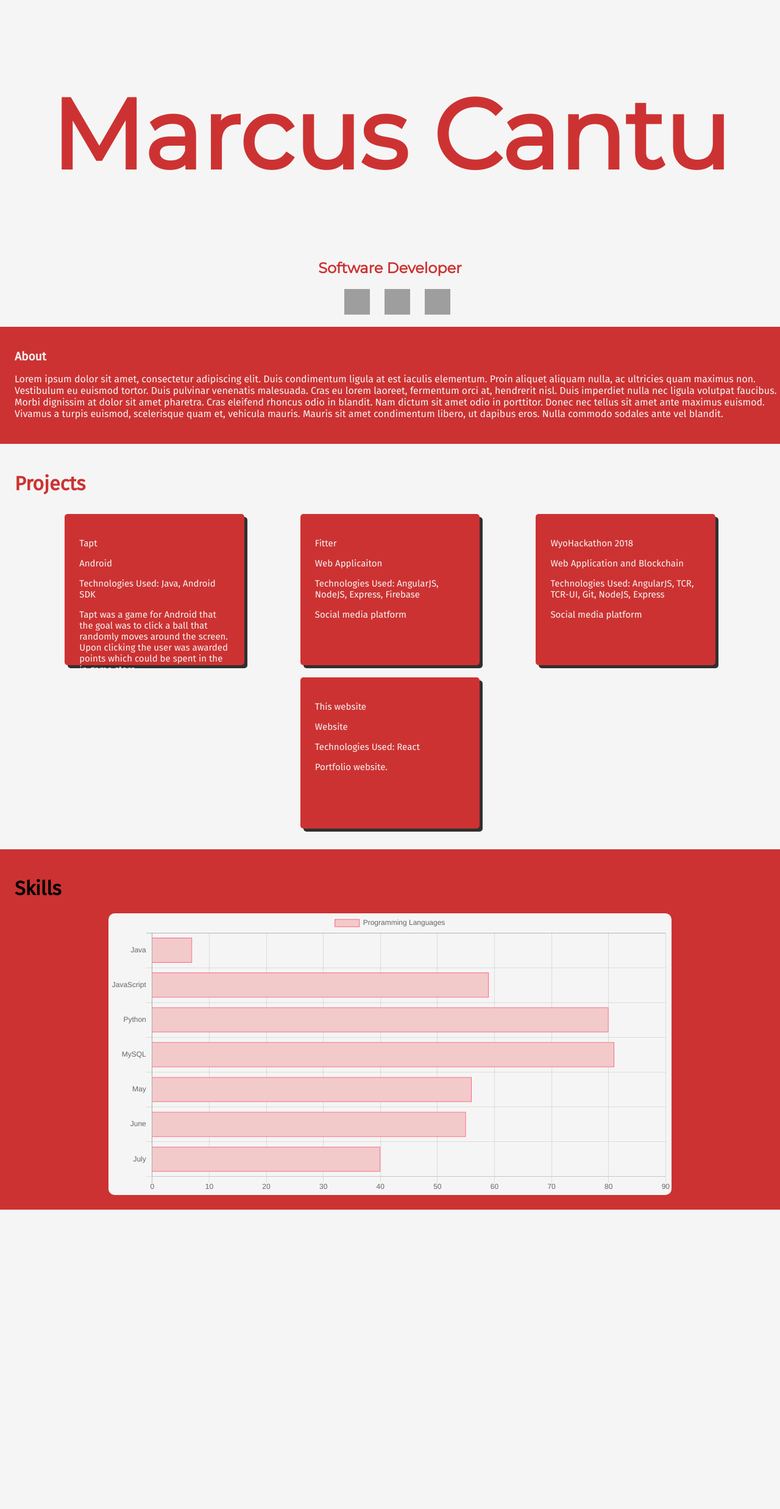
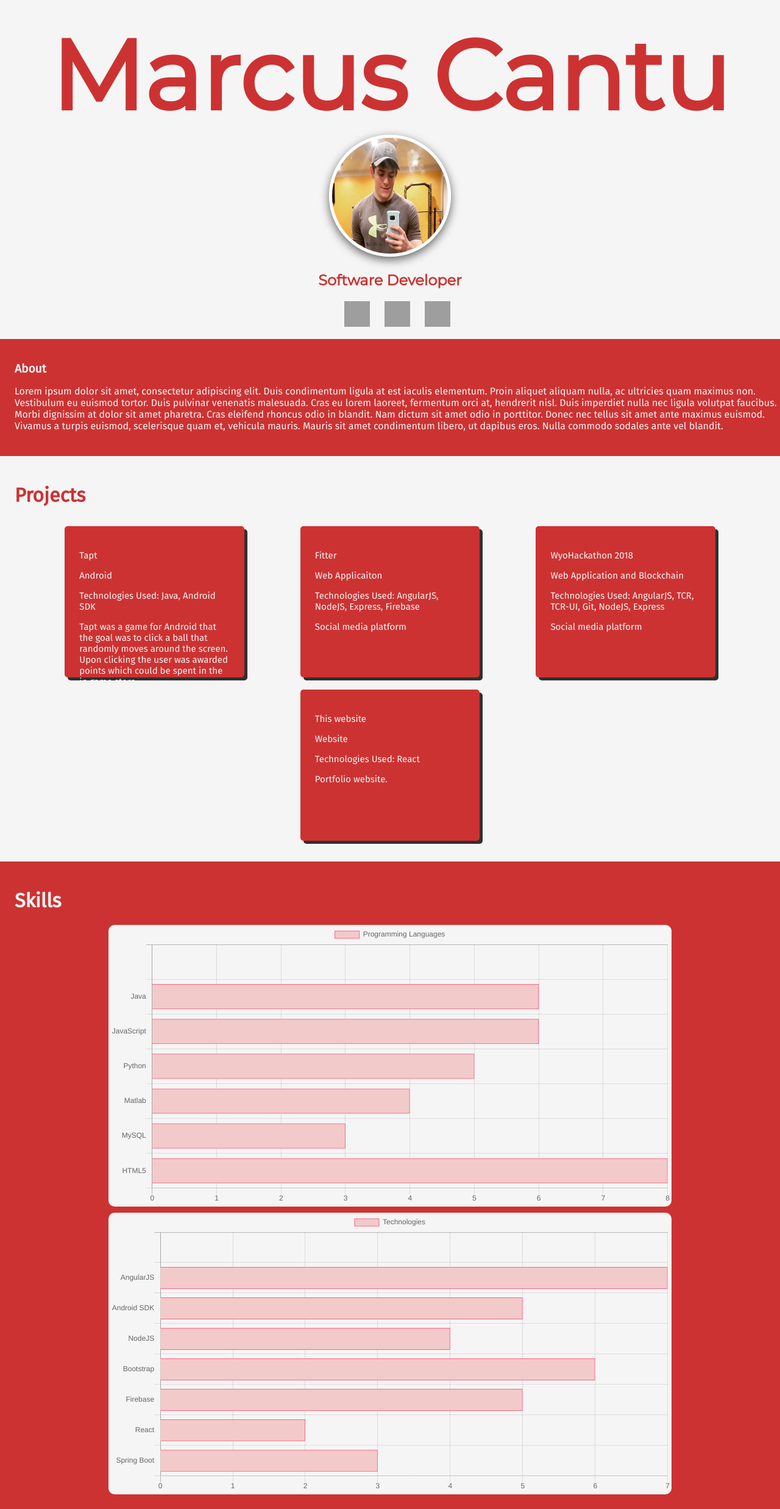
Before and after one commit to Cantum2/PersonalSite, a React app: page / in a window 1280 px wide. Shown: the top 2475 px of the page at 61% size. Before the commit the page ends 1984 px from the top, so only its background shows below. Built offline with nearby package versions, Linux system fonts and the light colour scheme; grey boxes are pictures that could not be loaded.

Commit message:
Added image and graphs

```diff
--- a/src/App.css
+++ b/src/App.css
@@ -13,3 +13,7 @@ body {
 .grow:hover {
     transform: scale(1.5);
 }
+
+.marginTop{
+    margin-top: 10px
+}
--- a/src/components/Header.js
+++ b/src/components/Header.js
@@ -6,6 +6,7 @@ const Header = () => (
   <HeaderContainer>
     <div>
       <h1>Marcus Cantu</h1>
+      <img src="../../Images/Me.png" className="headerImg"/>
          <h2>Software Developer</h2>
       <Social />
     </div>
@@ -24,9 +25,40 @@ const HeaderContainer = styled.div`
   margin-top: 0 !important;
   h1{
       font-size: 10em;
+      margin-top: 10px;
+      margin-bottom: 0px;
   }
-  div {
-     justify-content: center;
-     margin: 0 auto;
-  }
+
+  @keyframes float {
+	0% {
+		box-shadow: 0 5px 15px 0px rgba(0,0,0,0.6);
+		transform: translatey(0px);
+	}
+	50% {
+		box-shadow: 0 25px 15px 0px rgba(0,0,0,0.2);
+		transform: translatey(-20px);
+	}
+	100% {
+		box-shadow: 0 5px 15px 0px rgba(0,0,0,0.6);
+		transform: translatey(0px);
+	}
+}
+.headerImg {
+  width: 100%;
+  margin-top: 0px;
+  height: auto;
+  width: 200px;
+  height: 200px;
+  box-sizing: border-box;
+  border: 5px white solid;
+  border-radius: 50%;
+  overflow: hidden;
+  box-shadow: 0 5px 15px 0px rgba(0,0,0,0.6);
+  transform: translatey(0px);
+  animation: float 6s ease-in-out infinite;
+}
+div {
+    justify-content: center;
+    margin: 0 auto;
+}
 `;
--- a/src/components/ProjectCard.js
+++ b/src/components/ProjectCard.js
@@ -1,5 +1,6 @@
 import styled from "styled-components";
 
+// https://codepen.io/MarioDesigns/pen/woJgeo
 export default styled.div`
 width: 250px;
 height: 400px;
@@ -9,7 +10,6 @@ display: inline-block;
 margin-left: 10px;
 box-shadow: 5px 10px #888888;
 
-
 &:hover{
     background-color: black;
 }
--- a/src/components/Skills.js
+++ b/src/components/Skills.js
@@ -1,9 +1,9 @@
 import React, { Component }from "react";
 import styled from "styled-components";
 import {HorizontalBar} from "react-chartjs-2";
-
-const data = {
-    labels: ['Java', 'JavaScript', 'Python', 'MySQL', 'May', 'June', 'July'],
+import '../App.css'
+const programmingLanguageData = {
+    labels: ['','Java', 'JavaScript', 'Python', 'Matlab', 'MySQL', 'HTML5'],
     datasets: [
       {
         label: 'Programming Languages',
@@ -12,15 +12,35 @@ const data = {
         borderWidth: 1,
         hoverBackgroundColor: 'rgba(245,245,245,0.4)',
         hoverBorderColor: 'rgba(255,99,132,1)',
-        data: [7, 59, 80, 81, 56, 55, 40]
+        data: [0,6, 6, 5, 4, 3, 8]
       }
     ]
   };
+const technologiesData = {
+    labels: ['','AngularJS', 'Android SDK', 'NodeJS', 'Bootstrap', 'Firebase', 'React', 'Spring Boot'],
+    datasets: [
+      {
+        label: 'Technologies',
+        backgroundColor: 'hsl(0, 61%, 87%)',
+        borderColor: 'rgba(255,99,132,1)',
+        borderWidth: 1,
+        hoverBackgroundColor: 'rgba(245,245,245,0.4)',
+        hoverBorderColor: 'rgba(255,99,132,1)',
+        data: [0,7, 5, 4, 6, 5,2,3]
+      }
+    ]
+  };
+
+
+
 const Skills = () => (
     <SkillsContainer>
        <h1>Skills</h1>
        <div>
-            <HorizontalBar data={data}/>
+            <HorizontalBar data={programmingLanguageData} key="programmingData"/>
+        </div>
+        <div className="marginTop">
+             <HorizontalBar data={technologiesData} key="technologiesData"/>
         </div>
     </SkillsContainer>
 );
@@ -31,7 +51,7 @@ const SkillsContainer = styled.div`
 margin: 0;
 padding: 1.5em;
 background: hsl(0, 61%, 50%);
-// color: whitesmoke;
+ color: whitesmoke;
 div{
     background-color: whitesmoke;
     border-radius: 10px;
```
Also changed, not shown: Images/Me.png (added).
